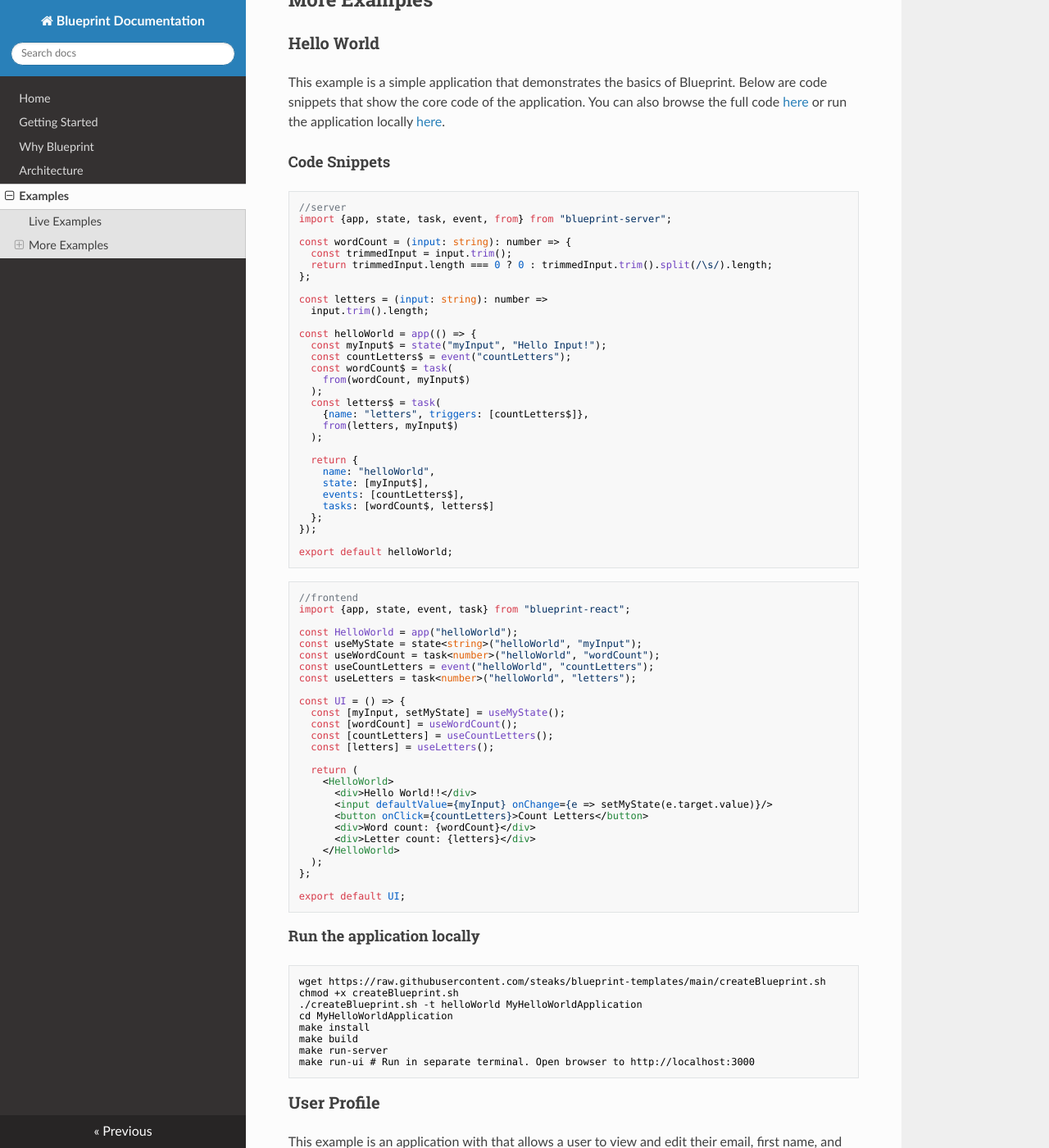
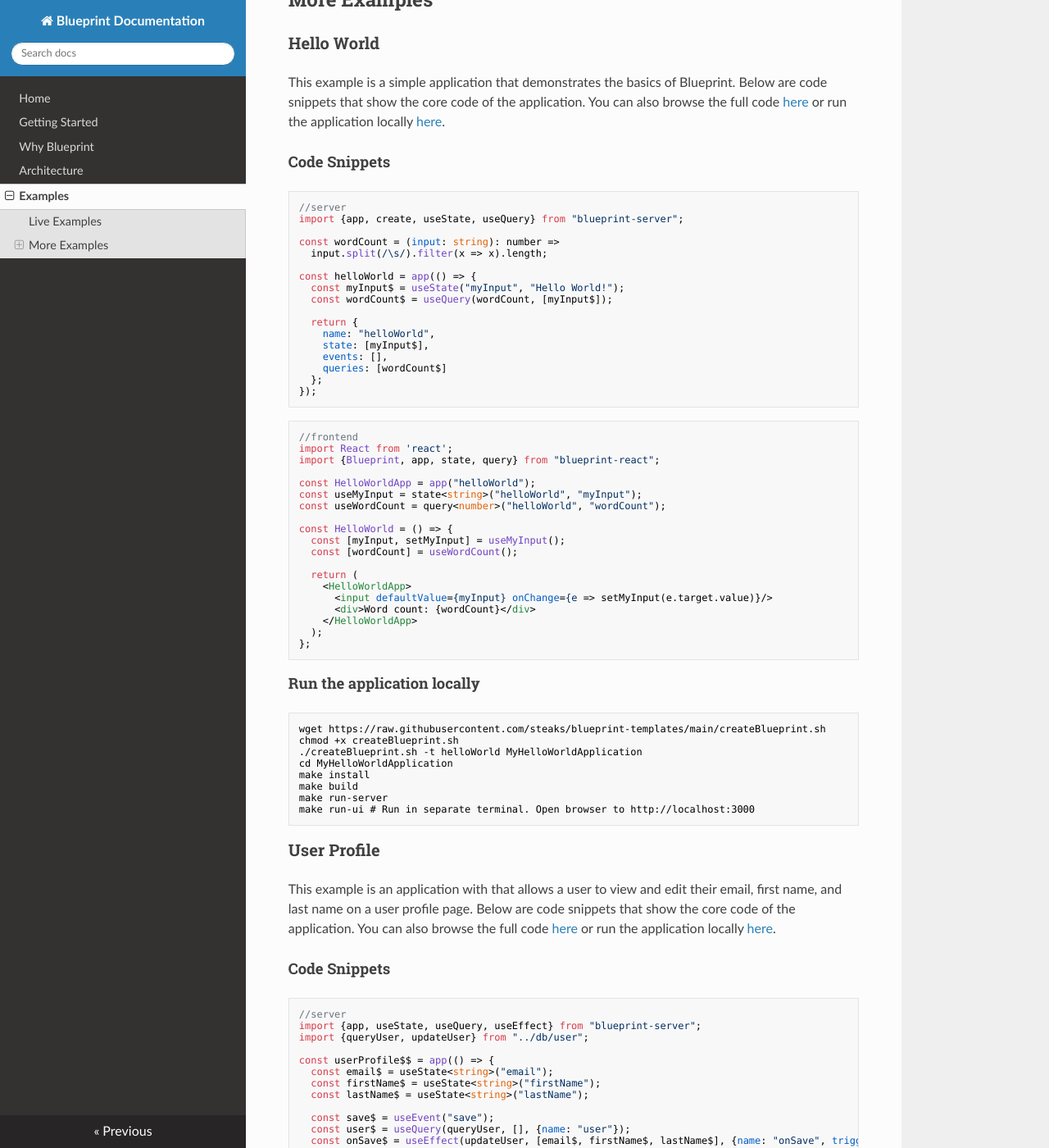
Before and after one commit to steaks/blueprint-docs, an MkDocs documentation site: the page built from docs/examples.md, in a window 1280 px wide and 1400 px high, scrolled down 363 px. Shown: the whole window at 82% size. Built offline with MkDocs 1.6.1, drawn with Linux system fonts in a browser that asks for light colours; nearby versions of some CDN libraries; some of the changed text lies outside the part shown.

Commit message:
Queries and effects

````diff
--- a/docs/examples.md
+++ b/docs/examples.md
@@ -17,66 +17,44 @@ This example is a simple application that demonstrates the basics of Blueprint.
 
 ```typescript
 //server
-import {app, state, task, event, from} from "blueprint-server";
+import {app, create, useState, useQuery} from "blueprint-server";
 
-const wordCount = (input: string): number => {
-  const trimmedInput = input.trim();
-  return trimmedInput.length === 0 ? 0 : trimmedInput.trim().split(/\s/).length;
-};
-
-const letters = (input: string): number =>
-  input.trim().length;
+const wordCount = (input: string): number =>
+  input.split(/\s/).filter(x => x).length;
 
 const helloWorld = app(() => {
-  const myInput$ = state("myInput", "Hello Input!");
-  const countLetters$ = event("countLetters");
-  const wordCount$ = task(
-    from(wordCount, myInput$)
-  );
-  const letters$ = task(
-    {name: "letters", triggers: [countLetters$]},
-    from(letters, myInput$)
-  );
+  const myInput$ = useState("myInput", "Hello World!");
+  const wordCount$ = useQuery(wordCount, [myInput$]);
 
   return {
     name: "helloWorld",
     state: [myInput$],
-    events: [countLetters$],
-    tasks: [wordCount$, letters$]
+    events: [],
+    queries: [wordCount$]
   };
 });
-
-export default helloWorld;
 ```
 
 ```typescript
 //frontend
-import {app, state, event, task} from "blueprint-react";
+import React from 'react';
+import {Blueprint, app, state, query} from "blueprint-react";
 
-const HelloWorld = app("helloWorld");
-const useMyState = state<string>("helloWorld", "myInput");
-const useWordCount = task<number>("helloWorld", "wordCount");
-const useCountLetters = event("helloWorld", "countLetters");
-const useLetters = task<number>("helloWorld", "letters");
+const HelloWorldApp = app("helloWorld");
+const useMyInput = state<string>("helloWorld", "myInput");
+const useWordCount = query<number>("helloWorld", "wordCount");
 
-const UI = () => {
-  const [myInput, setMyState] = useMyState();
+const HelloWorld = () => {
+  const [myInput, setMyInput] = useMyInput();
   const [wordCount] = useWordCount();
-  const [countLetters] = useCountLetters();
-  const [letters] = useLetters();
 
   return (
-    <HelloWorld>
-      <div>Hello World!!</div>
-      <input defaultValue={myInput} onChange={e => setMyState(e.target.value)}/>
-      <button onClick={countLetters}>Count Letters</button>
+    <HelloWorldApp>
+      <input defaultValue={myInput} onChange={e => setMyInput(e.target.value)}/>
       <div>Word count: {wordCount}</div>
-      <div>Letter count: {letters}</div>
-    </HelloWorld>
+    </HelloWorldApp>
   );
 };
-
-export default UI;
 ```
 
 #### Run the application locally
@@ -100,33 +78,24 @@ This example is an application with that allows a user to view and edit their em
 
 ```typescript
 //server
-import {app, state, event, task, from, trigger} from "blueprint-server";
+import {app, useState, useQuery, useEffect} from "blueprint-server";
 import {queryUser, updateUser} from "../db/user";
 
-export default app(() => {
-  const email$ = state<string>("email");
-  const firstName$ = state<string>("firstName");
-  const lastName$ = state<string>("lastName");
+const userProfile$$ = app(() => {
+  const email$ = useState<string>("email");
+  const firstName$ = useState<string>("firstName");
+  const lastName$ = useState<string>("lastName");
 
-  const save$ = event("save");
-
-  const user$ = task(
-    {name: "user"},
-    from(queryUser)
-  );
-
-  const onSave$ = task(
-    "onSave",
-    {triggers: [save$]},
-    from(updateUser, email$, firstName$, lastName$),
-    trigger(user$)
-  );
+  const save$ = useEvent("save");
+  const user$ = useQuery(queryUser, [], {name: "user"});
+  const onSave$ = useEffect(updateUser, [email$, firstName$, lastName$], {name: "onSave", triggers: [save$], onSuccess: [user$]})
 
   return {
     name: "userProfile",
     state: [email$, firstName$, lastName$],
     events: [save$],
-    tasks: [user$, onSave$]
+    queries: [user$, onSave$],
+    effects: [onSave$]
   };
 });
 ```
@@ -134,14 +103,14 @@ export default app(() => {
 ```typescript
 //frontend
 import React from "react";
-import {app, state, event, task} from "blueprint-react"
+import {app, state, event, query} from "blueprint-react"
 import {User} from "../../../shared/src/apps/userProfile";
 
 export const useEmail = state<string>("userProfile", "email");
 export const useFirstName = state<string>("userProfile", "firstName");
 export const useLastName = state<string>("userProfile", "lastName");
 export const useSave = event("userProfile", "save");
-export const useUser = task<User>("userProfile", "user");
+export const useUser = query<User>("userProfile", "user");
 export const UserProfile = app("userProfile");
 
 const UI = () => {
@@ -200,32 +169,34 @@ This example is a simple application that calculates the area of a rectangle pro
 
 ```typescript
 //server
-import {app, state, task, from} from "blueprint-server";
+import {app, useState, useQuery} from "blueprint-server";
+
 const area = (width: number, height: number) =>
   width * height;
 
 const myApp = app(() => {
-  const width$ = state("width", 10);
-  const height$ = state("height", 15);
-  const area$ = task(from(area, width$, height$));
+  const width$ = useState("width", 10);
+  const height$ = useState("height", 15);
+  const area$ = useQuery(area, [width$, height$]);
 
   return {
     name: "myApp",
     state: [width$, height$],
-    events: [],
-    tasks: [task$]
+    queries: [area$]
   };
 });
+
+export default myApp;
 ```
 
 ```typescript
 //frontend
-import {app, state, task} from "blueprint-react";
+import {app, state, query} from "blueprint-react";
 
 const MyApp = app("myApp");
 const useWidth = state<number>("myApp", "width");
 const useHeight = state<number>("myApp", "height");
-const useArea = task<number>("myApp", "area")
+const useArea = query<number>("myApp", "area");
 
 const UI = () => {
   const [width, setWidth] = useWidth();
````
Also changed, not shown: docs/architecture.md (+99 -98 lines), docs/gettingStarted.md (+24 -28 lines), docs/index.md (+12 -12 lines), docs/whyBlueprint.md (+29 -58 lines).
